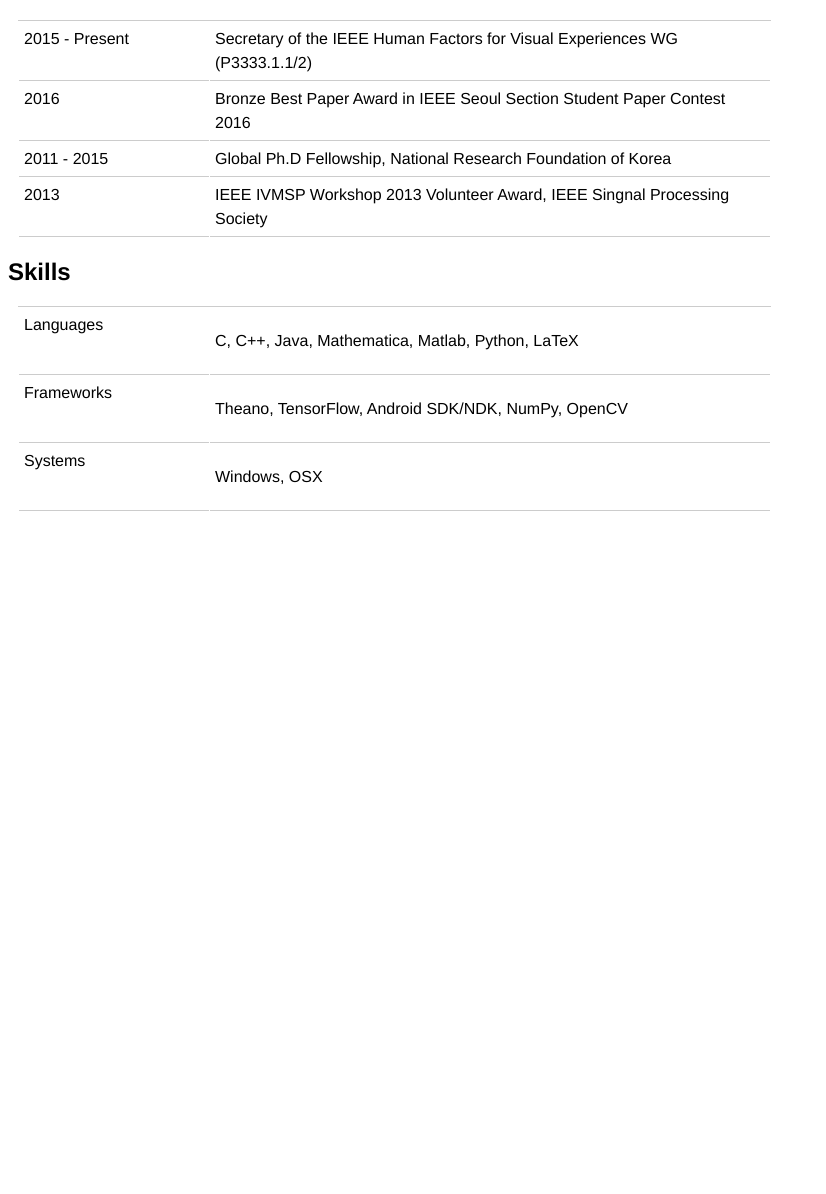
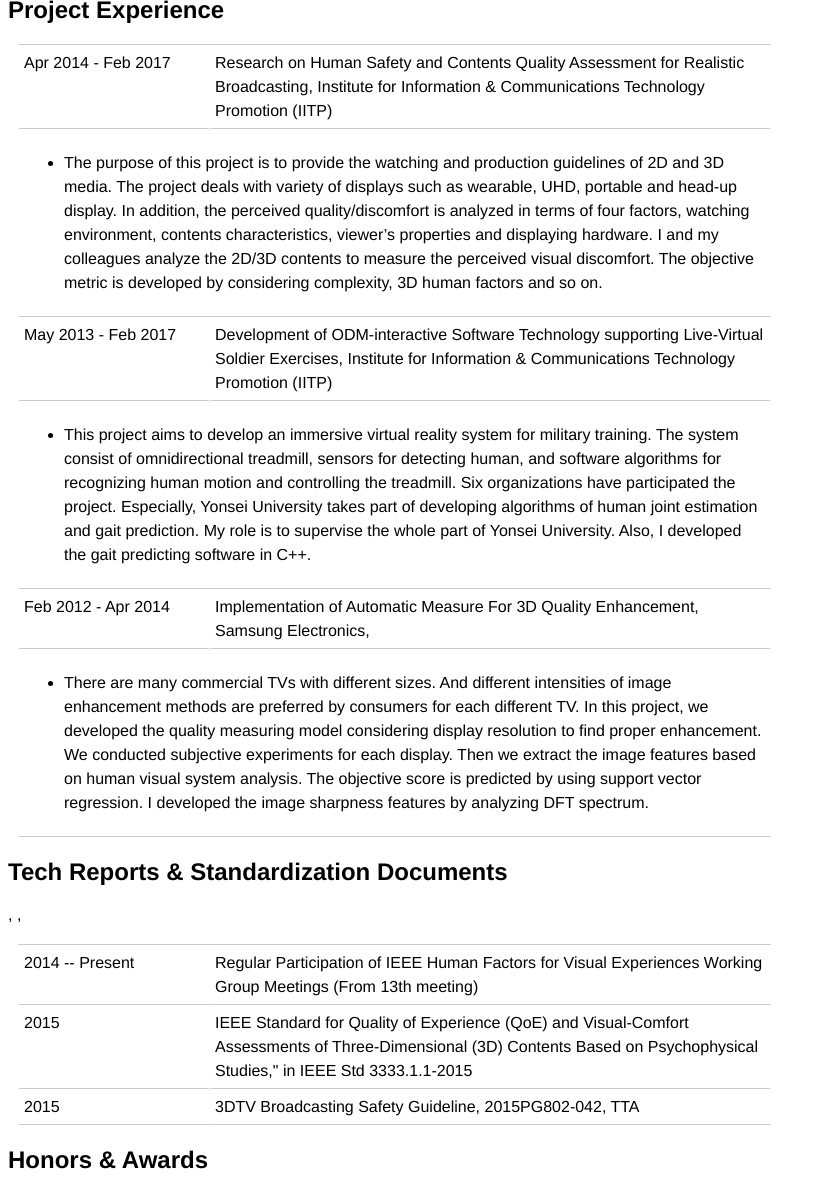
Before and after one commit to jongyookim/jykim.github.io, a Jekyll site: the page built from index.md, in a window 1280 px wide and 1400 px high, scrolled down 6180 px, cut to the strip 206-1400 px from the top of the window. Shown: the whole strip, without its empty margins (0-826 px from the left). Built offline with Jekyll 4.4.1, drawn with Linux system fonts in a browser that asks for light colours; before the commit the page ends 6918 px from its top, so only the background shows below that; some of the changed text lies outside the part shown.

Commit message:
Update index.md

```diff
--- a/index.md
+++ b/index.md
@@ -39,7 +39,8 @@
   <tr>
     <th>Mar 2011 - Present</th>
     <td>
-        <strong>Ph.D. in Electrical and Electronic Eng.</strong>
+        <strong>Ph.D. in Electrical and Electronic Eng. (4.03/4.30)</strong><br>
+        supervised by Prof. Sanghoon Lee
         <br>
       Yonsei University
     </td>
@@ -340,23 +341,80 @@
 </table>
 
 
-<!--## Industry Experience
+## Project Experience
 <table class="type04">
 <tr>
-  <th>May 2014 - Aug 2014</th>
-  <td><strong>Adobe Research</strong>, Data Scientist Intern</td>
+  <th>Apr 2014 - Feb 2017</th>
+  <td>Research on Human Safety and Contents Quality Assessment for Realistic Broadcasting, Institute for Information & Communications Technology Promotion (IITP)</td>
 </tr>
 <tr>
 <td colspan="100%">
 <ul>
 <li markdown="1">
-I built a web analytics processing engine using **Scala**, **Spark**, **Spray**, **Parquet**, and **HDFS**.
+The purpose of this project is to provide the watching and production guidelines of 2D and 3D media. The project deals with variety of displays such as wearable, UHD, portable and head-up display. In addition, the perceived quality/discomfort is analyzed in terms of four factors, watching environment, contents characteristics, viewer’s properties and displaying hardware. I and my colleagues analyze the 2D/3D contents to measure the perceived visual discomfort. The objective metric is developed by considering complexity, 3D human factors and so on.
 </li>
 </ul>
 </td>
 </tr>
-</table>-->
 
+
+<tr>
+  <th>May 2013 - Feb 2017</th>
+  <td>Development of ODM-interactive Software Technology supporting Live-Virtual Soldier Exercises, Institute for Information & Communications Technology Promotion (IITP)</td>
+</tr>
+<tr>
+<td colspan="100%">
+<ul>
+<li markdown="1">
+This project aims to develop an immersive virtual reality system for military training. The system consist of omnidirectional treadmill, sensors for detecting human, and software algorithms for recognizing human motion and controlling the treadmill. Six organizations have participated the project. Especially, Yonsei University takes part of developing algorithms of human joint estimation and gait prediction. My role is to supervise the whole part of Yonsei University. Also, I developed the gait predicting software in C++.
+</li>
+</ul>
+</td>
+</tr>
+
+
+<tr>
+  <th>Feb 2012 - Apr 2014</th>
+  <td>Implementation of Automatic Measure For 3D Quality Enhancement, Samsung Electronics,
+</td>
+</tr>
+<tr>
+<td colspan="100%">
+<ul>
+<li markdown="1">
+There are many commercial TVs with different sizes. And different intensities of image enhancement methods are preferred by consumers for each different TV. In this project, we developed the quality measuring model considering display resolution to find proper enhancement. We conducted subjective experiments for each display. Then we extract the image features based on human visual system analysis. The objective score is predicted by using support vector regression. I developed the image sharpness features by analyzing DFT spectrum.
+</li>
+</ul>
+</td>
+</tr>
+
+</table>
+
+
+## Tech Reports & Standardization Documents
+<table class="type04">
+<tr>
+  <th>2014 -- Present</th>
+  <td>
+    Regular Participation of IEEE Human Factors for Visual Experiences Working Group Meetings (From 13th meeting)
+    <!--  -->
+  </td>,
+</tr>
+<tr>
+  <th>2015</th>
+  <td>
+    IEEE Standard for Quality of Experience (QoE) and Visual-Comfort Assessments of Three-Dimensional (3D) Contents Based on Psychophysical Studies," in IEEE Std 3333.1.1-2015
+    <!--  -->
+  </td>,
+</tr>
+<tr>
+  <th>2015</th>
+  <td>
+    3DTV Broadcasting Safety Guideline, 2015PG802-042, TTA
+    <!--  -->
+  </td>
+</tr>
+</table>
 
 
 ## Honors & Awards
```
Also changed, not shown: other parts of index.md (+1 -1 lines).
